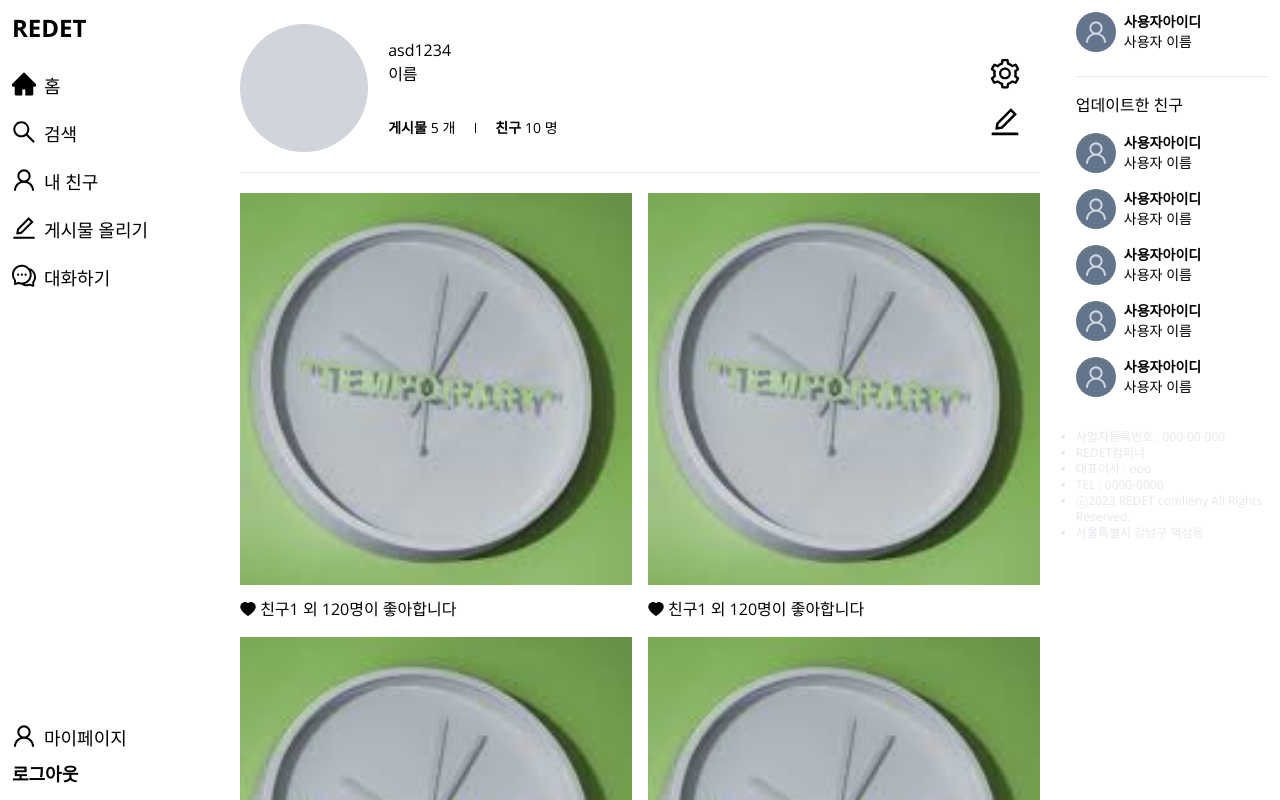
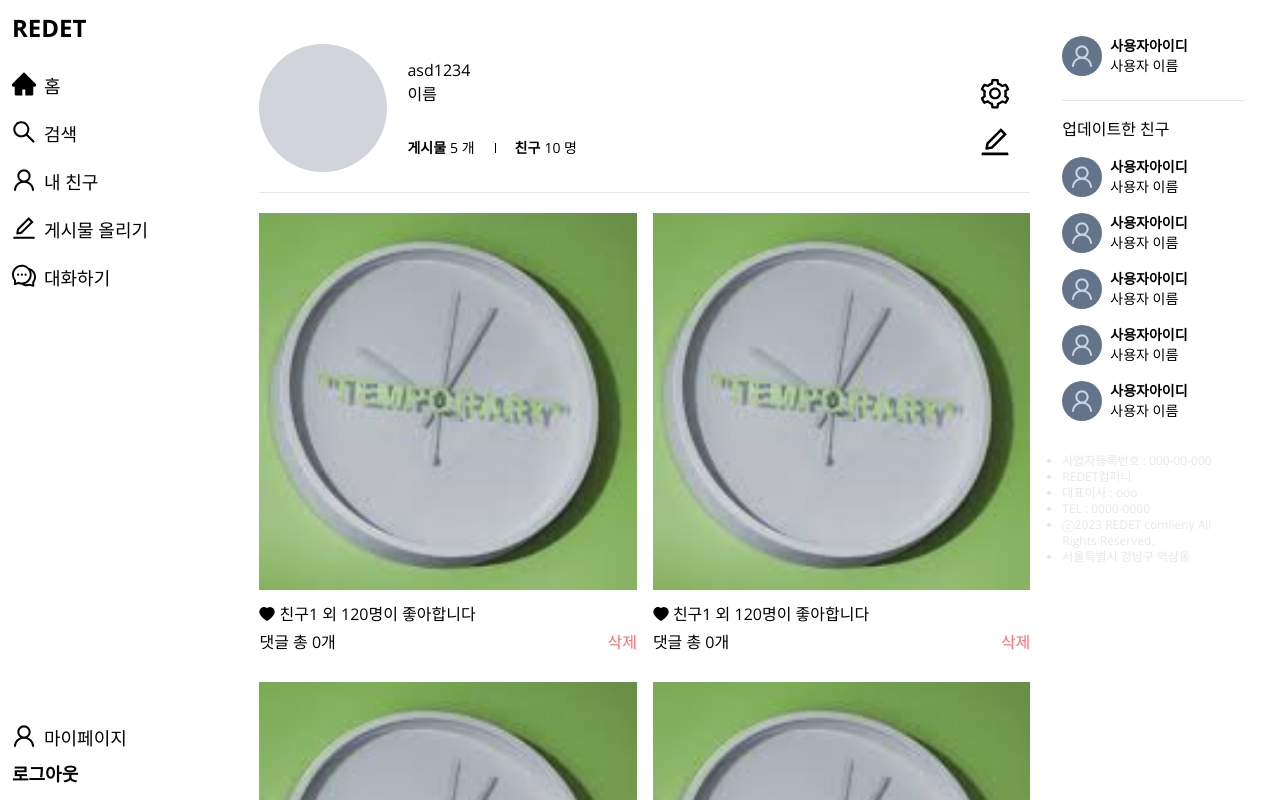
Before and after one commit to kangtae/insta_front, a Next.js app: page /mypage in a window 1280 px wide. Shown: the top 800 px of the page. Built offline with nearby package versions, Linux system fonts and the light colour scheme.

Commit message:
마이페이지 ui 완료, 레이아웃 변경, sample 폴더 삭제

```diff
--- a/src/app/(myapp)/layout.tsx
+++ b/src/app/(myapp)/layout.tsx
@@ -1,16 +1,14 @@
 import Gnb from "@/components/Gnb"
-import Sidebar from "@/components/Sidebar"
 
-export default function SampleLayout({
+export default function MyAppLayout({
     children, // will be a page or nested layout
   }: {
     children: React.ReactNode
   }) {
     return (
-        <>
+      <>
         <Gnb/>
         <div className="w-full p-6">{children}</div>
-        <Sidebar />
-        </>
+      </>
     )
   }
--- a/src/app/(myapp)/mypage/page.tsx
+++ b/src/app/(myapp)/mypage/page.tsx
@@ -1,12 +1,17 @@
 import CardItem from "@/components/CardItem";
 import Profile from "@/components/Profile";
+import Sidebar from "@/components/Sidebar";
 
 export default function mypagePage(){
-  return <>
-    <Profile/>
+  return <div className="flex">
+    <div className="w-full p-5">
+      <Profile/>
 
-    <div className="grid grid-cols-2 gap-4 mt-5">
-      {Array(5).fill("").map((item, idx) => <CardItem key={idx}/>)}
+      <div className="grid grid-cols-2 gap-x-4 gap-y-7 mt-5">
+        {Array(5).fill("").map((item, idx) => <CardItem key={idx}/>)}
+      </div>
     </div>
-  </>
+
+    <Sidebar/>
+  </div>
 }
--- a/src/app/(sample)/layout.tsx
+++ /dev/null
@@ -1,16 +0,0 @@
-import Gnb from "@/components/Gnb"
-import Sidebar from "@/components/Sidebar"
-
-export default function SampleLayout({
-    children, // will be a page or nested layout
-  }: {
-    children: React.ReactNode
-  }) {
-    return (
-        <>
-        <Gnb/>
-        <div className="w-full">{children}</div>
-        <Sidebar />
-        </>
-    )
-  }
--- a/src/app/(sample)/test/page.tsx
+++ /dev/null
@@ -1,8 +0,0 @@
-import Gnb from "@/components/Gnb";
-import Sidebar from "@/components/Sidebar";
-
-export default function SamplePage(){
-    return <>
-        Lorem ipsum dolor sit amet consectetur adipisicing elit. Nostrum eveniet mollitia perferendis placeat dolorum, magnam inventore aut consectetur asperiores similique earum aliquam beatae vel nulla error eius enim? Repellat, necessitatibus?
-    </>
-}
--- a/src/components/CardItem.tsx
+++ b/src/components/CardItem.tsx
@@ -1,10 +1,16 @@
+"use client"
+
 import { HeartFilled } from "@ant-design/icons";
 import Image from "next/image";
+import Link from "next/link";
 
 export default function CardItem(){
-  return <>
-    <div>
-      <div className="relative aspect-square">
+  const handleDelete = (id: number) => {
+
+  }
+
+  return <Link href="/">
+    <div className="relative aspect-square">
         <Image src="/temp_img_2.jpeg" alt="" fill={true} className="object-cover" />
       </div>
       <div className="mt-3">
@@ -12,7 +18,10 @@ export default function CardItem(){
           <HeartFilled />
           <p className="ml-1">친구1 외 120명이 좋아합니다</p>
         </div>
+        <div className="flex items-center justify-between mt-1">
+          <p>댓글 총 0개</p>
+          <button className="text-red-400" onClick={() => handleDelete(1)}>삭제</button>
+        </div>
       </div>
-    </div>
-  </>
+  </Link>
 }
--- a/src/components/Gnb.tsx
+++ b/src/components/Gnb.tsx
@@ -3,7 +3,7 @@ import Nav from "./Nav";
 import BottomNav from "./BottomNav";
 
 export default function Gnb(){
-    return (<div className="flex flex-col justify-between w-1/4 h-screen p-3">
+    return (<div className="flex flex-col justify-between w-1/5 h-screen p-3">
     <div>
         <h1 className="text-2xl font-bold">
             <Link href="/">REDET</Link>
```
